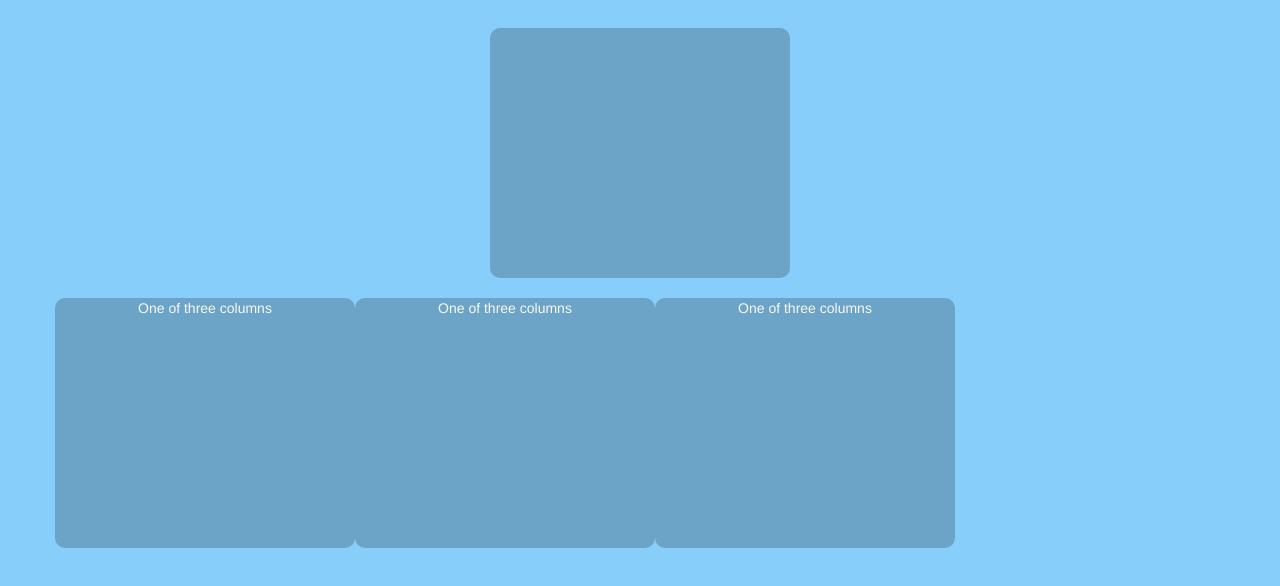
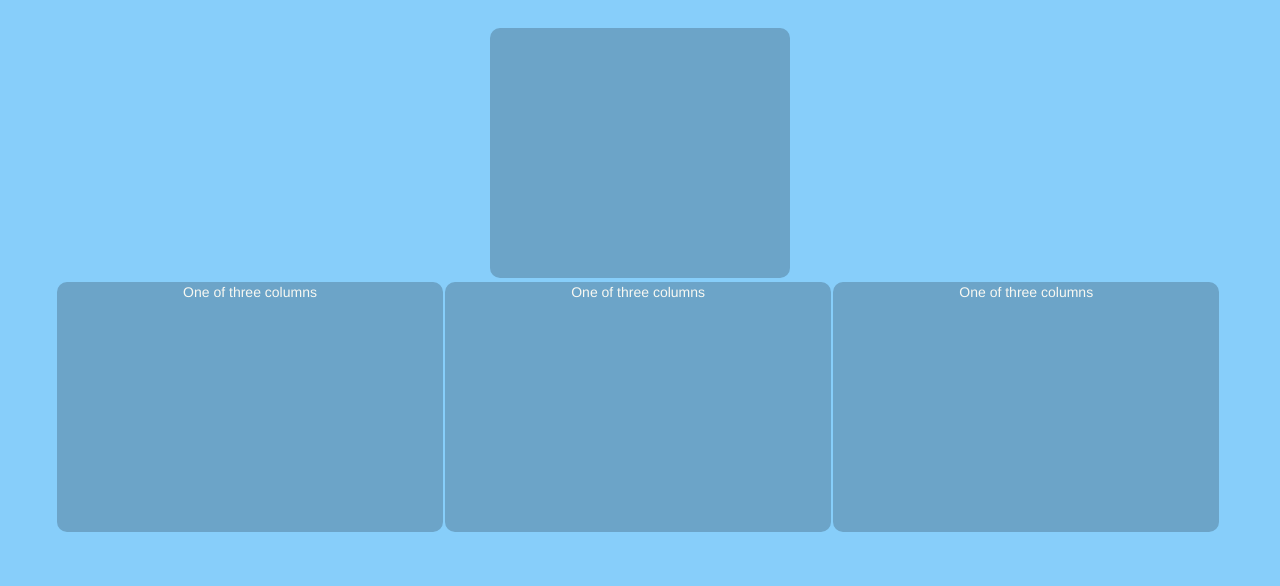
Before and after one commit to kevinw123/Free-Code-Camp-Projects, a plain HTML site: page WeatherApp/index.html in a window 1280 px wide. Shown: the part 82-668 px from the top of the page. Drawn offline with Linux system fonts and the light colour scheme; no server answers.

Commit message:
Getting 3 column UI

```diff
--- a/WeatherApp/css/style.css
+++ b/WeatherApp/css/style.css
@@ -81,8 +81,12 @@ html,body{
 #box2{
   color: #F8F8F2;
   background-color: #6CA4C8;
+  height: 250px;
+  max-width: 33%;
+  min-width: 300px;
   border-radius: 10px;
-  height: 250px;
-  width: 300px;
   opacity: 1;
+  margin-left: 2px;
+  margin-top: 4px;
+
 }
```
Also changed, not shown: WeatherApp/index.html (+0 -1 lines).
